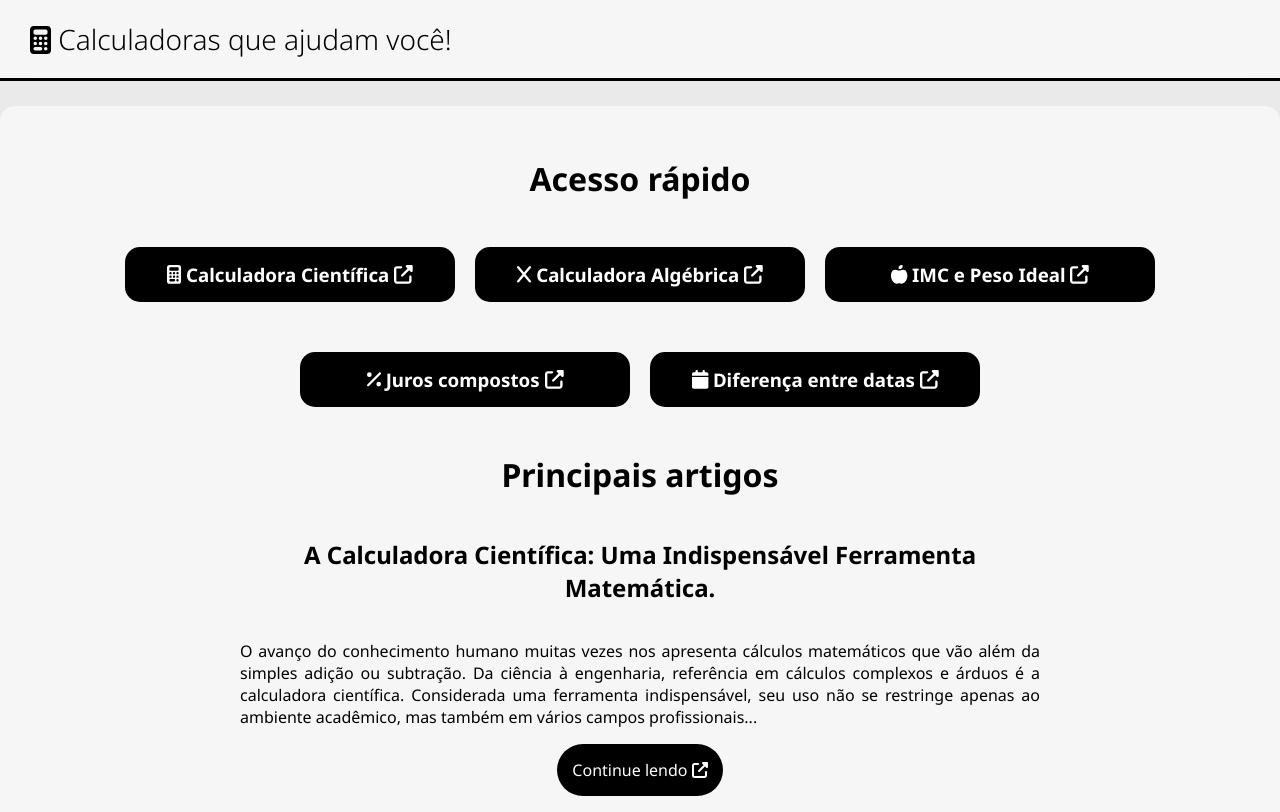
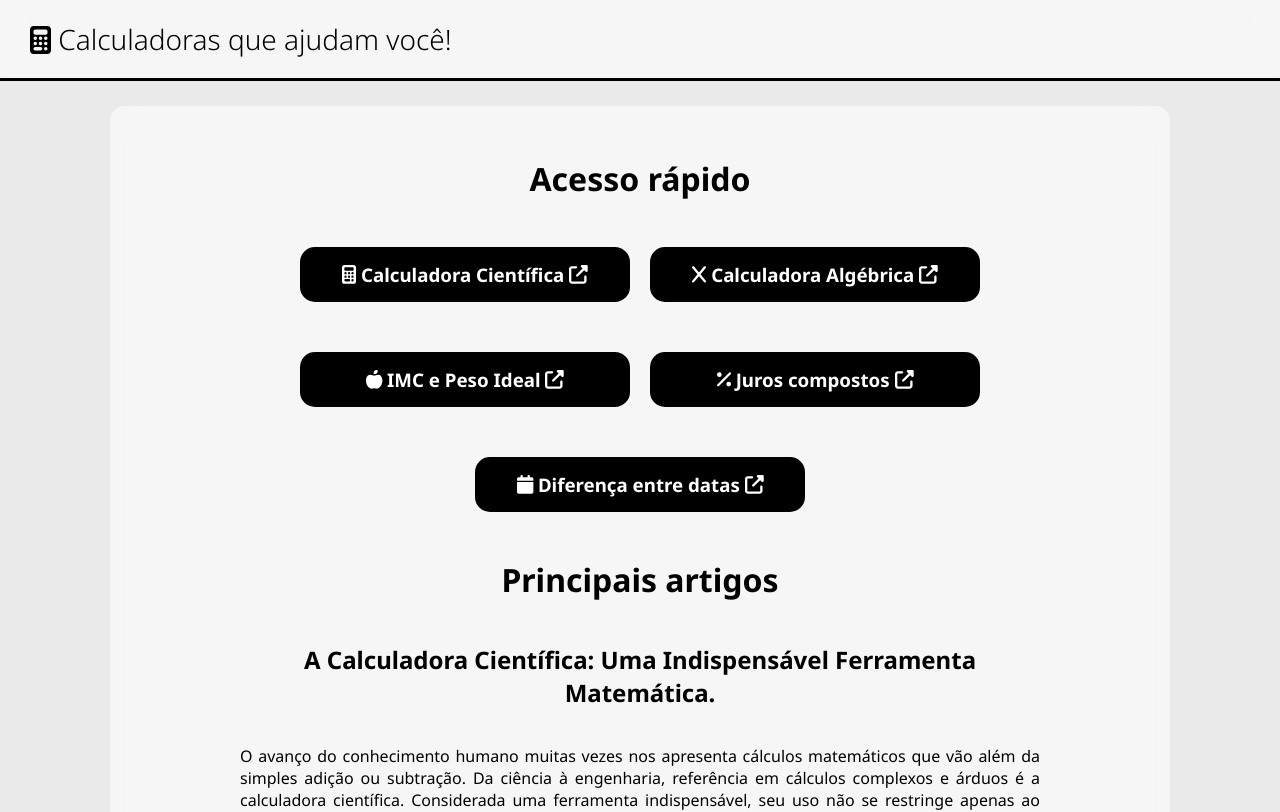
Before and after one commit to LuSrodri/calcule-pra-mim, a Next.js app: page / in a window 1280 px wide. Shown: the top 812 px of the page. Built offline with nearby package versions, Linux system fonts and the light colour scheme.

Commit message:
improving style

```diff
--- a/styles/Main.module.css
+++ b/styles/Main.module.css
@@ -10,6 +10,7 @@
   align-self: center;
   border-radius: 15px;
   margin: 25px 0;
+  max-width: 1000px;
 }
 
 .Main * {
```
